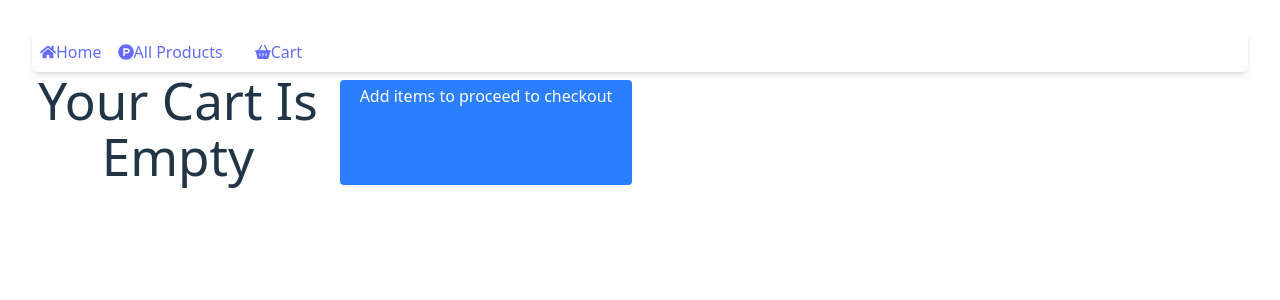
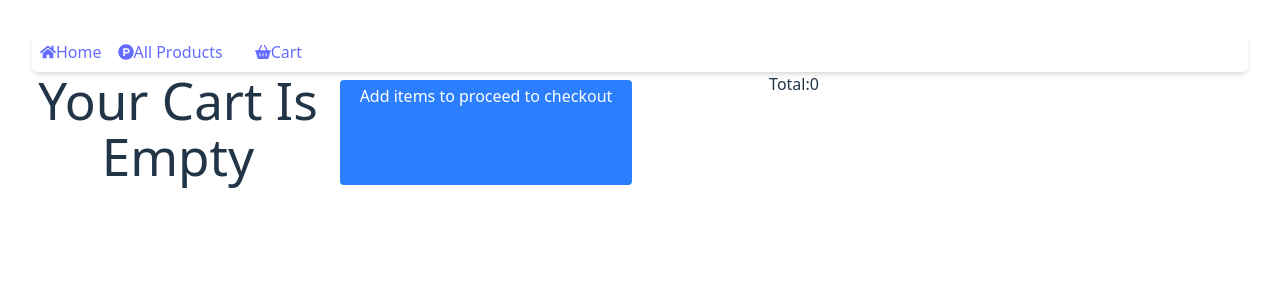
Before and after one commit to erdilhasan/JotformFrontendHackathon-20.04.2025, a React (Vite) app: page /cart in a window 1280 px wide. Shown: the top 300 px of the page. Built offline with nearby package versions, Linux system fonts and the light colour scheme.

Commit message:
Total cost calculation implemented

```diff
--- a/src/pages/CartPage.jsx
+++ b/src/pages/CartPage.jsx
@@ -1,13 +1,22 @@
-import { useEffect } from "react";
+import { useEffect, useState } from "react";
 import { Link, useOutletContext } from "react-router";
 import CartItem from "../components/CartItem";
 
 export default function CartPage(params) {
   const { cart, setCart } = useOutletContext();
+  const [totalCost, setTotalCost] = useState(0);
 
   useEffect(() => {
     console.log(cart);
+    setTotalCost(getTotalCost());
   }, []);
+
+  const getTotalCost = () => {
+    return cart.reduce(
+      (sum, product) => sum + product.price * product.quantity,
+      0
+    );
+  };
 
   return (
     <div className="grid grid-cols-1 sm:grid-cols-2 md:grid-cols-3 lg:grid-cols-4 gap-4">
@@ -18,6 +27,7 @@ export default function CartPage(params) {
       ) : (
         <h1 className="">Your Cart Is Empty</h1>
       )}
+
       {cart.length != 0 ? (
         <Link to={"/checkout"}>
           <button className="mt-2 bg-blue-500 text-white py-1 px-4 rounded">
@@ -29,6 +39,7 @@ export default function CartPage(params) {
           Add items to proceed to checkout
         </h2>
       )}
+      <h2>Total:{totalCost}</h2>
     </div>
   );
 }
```
